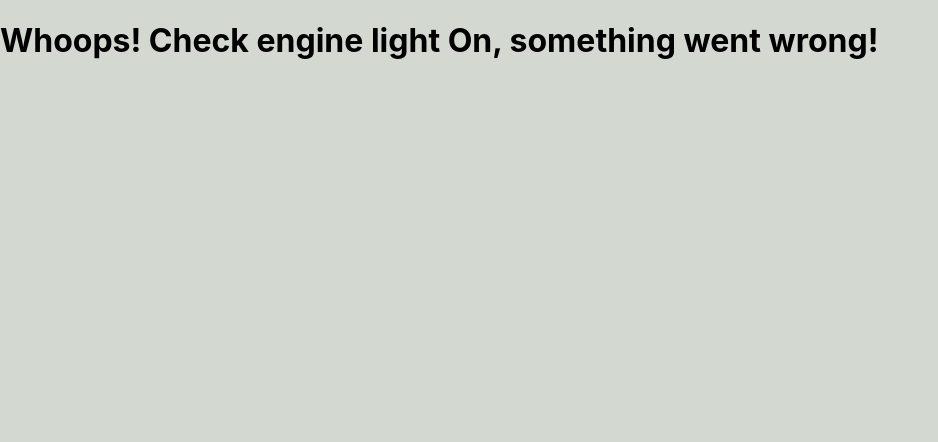
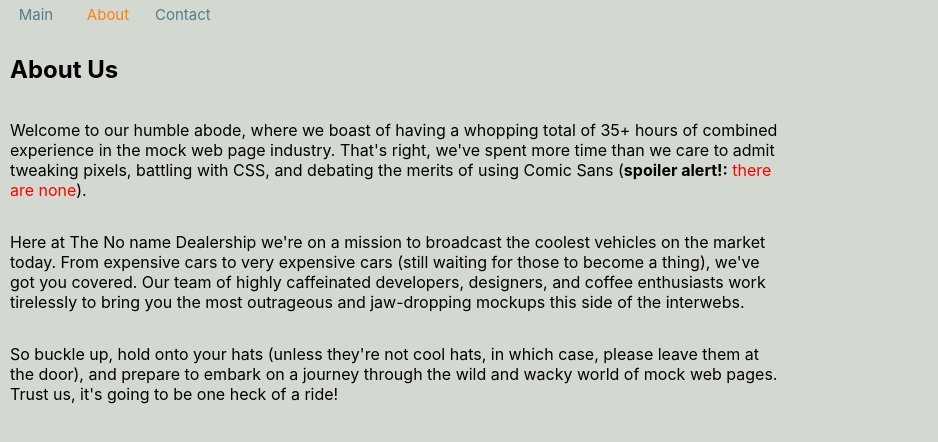
Before and after one commit to wormondeck/myPhase2Project, a React (Create React App) app: page /about in a window 1280 px wide. Shown: the top 442 px of the page, without its empty margins (0-938 px from the left). Built offline with nearby package versions, Linux system fonts and the light colour scheme.

Commit message:
updated routes

```diff
--- a/db.json
+++ b/db.json
@@ -27,7 +27,7 @@
     {
       "id": "4",
       "name": "Porsche 718 Cayman GT4",
-      "color": "white",
+      "color": "yellow",
       "price": "147,525.00",
       "image": "https://www.westcoastexoticcars.com/imagetag/831/main/l/Used-2020-Porsche-718-Cayman-GT4-Manual-1627411719.jpg",
       "info": "The Porsche 718 Cayman GT4 is designed to offer an exceptional driving experience on both the road and the track. One standout feature is its naturally aspirated 4.0-liter flat-six engine, which produces an exhilarating sound and delivers impressive performance. The GT4 also boasts a lightweight construction, precise handling, and aerodynamic enhancements derived from motorsport technology. As a result, driving enthusiasts often praise the Porsche 718 Cayman GT4 for its agility, responsiveness, and overall driving dynamics."
@@ -103,6 +103,14 @@
       "price": "35,700.00",
       "image": "https://www.motortrend.com/uploads/sites/5/2019/10/2018-Honda-Civic-Type-R.jpg",
       "info": "The Honda Civic Type-R has set a lap record for front-wheel-drive production cars at the Nürburgring Nordschleife track in Germany. With a time of 7 minutes and 43.8 seconds, it showcased the impressive performance capabilities of this hot hatchback."
+    },
+    {
+      "id": "14",
+      "name": "Rolls Royce Cullinan",
+      "color": "black",
+      "price": "349,880.00",
+      "image": "https://jordantimes.com/sites/default/files/styles/news_inner/public/rolls-royce_cullinan_539.png?itok=uzHVS0OR",
+      "info": "The Cullinan is named after the largest diamond ever discovered, the Cullinan Diamond, which weighed over 3,100 carats when it was unearthed in South Africa in 1905. This naming choice reflects Rolls-Royce's commitment to luxury, elegance, and the idea of rarity and exclusivity, as the Cullinan Diamond is one of the most famous and valuable gemstones in the world."
     }
   ]
 }
--- /dev/null
+++ b/src/About.js
@@ -0,0 +1,25 @@
+import React from 'react';
+import NavBar from "./NavBar";
+
+function About() {
+
+  return (
+    <div>
+      <header>
+        <NavBar />
+      </header>
+      <h2 className='some-padding'>About Us</h2>
+      <p className='about-container'>
+        Welcome to our humble abode, where we boast of having a whopping total of 35+ hours of combined experience in the mock web page industry. That's right, we've spent more time than we care to admit tweaking pixels, battling with CSS, and debating the merits of using Comic Sans (<strong>spoiler alert!:</strong> <span style={{ color: 'red' }}>there are none</span>).
+      </p>
+      <p className='about-container'>
+        Here at The No name Dealership we're on a mission to broadcast the coolest vehicles on the market today. From expensive cars to very expensive cars (still waiting for those to become a thing), we've got you covered. Our team of highly caffeinated developers, designers, and coffee enthusiasts work tirelessly to bring you the most outrageous and jaw-dropping mockups this side of the interwebs.
+      </p>
+      <p className='about-container'>
+        So buckle up, hold onto your hats (unless they're not cool hats, in which case, please leave them at the door), and prepare to embark on a journey through the wild and wacky world of mock web pages. Trust us, it's going to be one heck of a ride!
+      </p>
+    </div>
+  );
+}
+
+export default About;
--- a/src/App.js
+++ b/src/App.js
@@ -5,6 +5,7 @@ import Inventory from './Inventory';
 
 function App() {
   const [cars, setCars] = useState([]);
+  const [color, setColor] = useState('All')
 
     useEffect(() =>{
       fetch("http://localhost:3000/vehicles")
@@ -17,13 +18,30 @@ function App() {
         setCars([...cars, newCar])
       }
 
-    return(
+    function handleColor(e) {
+      setColor(e.target.value)
+    }
+
+    let filteredCars = cars.filter(car => {
+      if (color === "All") return true
+      return car.color === color
+    })
+
+    return (
       <>
         <header>
           <NavBar />
         </header>
           <Inventory onHandleAddCar={handleAddCar} />
-          <Outlet context={cars} />
+          <select onChange={handleColor} name="filter">
+            <option value="All">Filter By Color</option>
+            <option value="black">Black</option>
+            <option value="blue">Blue</option>
+            <option value="yellow">Yellow</option>
+            <option value="white">White</option>
+            <option value="red">Red</option>
+          </select>
+          <Outlet context={filteredCars} />
       </>
     );
 };
--- a/src/CarCard.js
+++ b/src/CarCard.js
@@ -1,10 +1,7 @@
 import React from 'react';
-// import { Link, useOutletContext } from 'react-router-dom';
 import { Link } from 'react-router-dom'
 
 const CarCard = ({ car }) => {
-  // const cars = useOutletContext();
-  // console.log(cars)
 
   return (
     <article>
--- a/src/CarInfo.js
+++ b/src/CarInfo.js
@@ -3,9 +3,9 @@ import { useParams, useOutletContext } from "react-router-dom";
 
 const CarInfo = () => {
   const params = useParams();
-  const cars = useOutletContext();
+  const filteredCars = useOutletContext();
 
-  const car = cars.find(car => car.id === params.id);
+  const car = filteredCars.find(car => car.id === params.id);
 
   if (!car) {
     return <h1>Loading...</h1>
--- /dev/null
+++ b/src/Contact.js
@@ -0,0 +1,24 @@
+import React from 'react';
+import NavBar from "./NavBar";
+
+function Contact() {
+    return (
+        <div>
+          <header>
+            <NavBar />
+          </header>
+          <h2 className='some-padding'>Contact Us</h2>
+          <p className='about-container'>
+           Need to reach out to us? Shoot us an email at <span style={{ color: 'green', fontWeight: 'bold' }}>doNotShootUsAtThisEmailWeAreNotLegit@NotAnExample.com</span> and do not prepare for a rollercoaster of emotions. Our inbox is not like a black hole, and has no memes or physics equations.
+          </p>
+          <p className='about-container'>
+           Warning: Emailing us may cause uncontrollable bursts of errors, sudden urges to file a complaint, and occasional existential crises. But don't worry, our team of highly trained pigeons won't be standing by to deliver your unarrived messages with care (and a dash of sarcasm).
+          </p>
+          <p className='about-container'>
+           So go ahead, don't be shy! Send us your questions, feedback, or just a picture of your pet hedgehog wearing a top hat. We promise you we won't receive them because the email does not exist, seriously.
+          </p>
+        </div>
+    )
+}
+
+export default Contact;
--- a/src/Inventory.js
+++ b/src/Inventory.js
@@ -5,6 +5,8 @@ const Inventory = ({ onHandleAddCar }) => {
     const [color, setColor] = useState('');
     const [price, setPrice] = useState('');
     const [image, setImage] = useState('');
+
+
 
     const handNameChange = (e) => {
         setName(e.target.value)
@@ -42,6 +44,11 @@ const Inventory = ({ onHandleAddCar }) => {
             onHandleAddCar(newCarData)
         })
         .catch((error) => console.error(error));
+
+        setName('')
+        setColor('')
+        setPrice('')
+        setImage('')
     };
 
   const highlightStyle = {
@@ -50,7 +57,8 @@ const Inventory = ({ onHandleAddCar }) => {
 
   return (
     <div>
-      <h1 style={highlightStyle}>Our Inventory Updates Daily!</h1>
+      <h1>The No Name Dealership</h1>
+      <h3 style={highlightStyle}>Our Inventory Updates Daily!</h3>
         <form onSubmit={handleSubmit}>
           <input
             type="text"
--- a/src/NavBar.js
+++ b/src/NavBar.js
@@ -10,6 +10,18 @@ const NavBar = () => {
       >
         Main
       </NavLink>
+      <NavLink
+        to="/about"
+        className="App-link"
+      >
+        About
+      </NavLink>
+      <NavLink
+        to="/contact"
+        className="App-link"
+      >
+        Contact
+      </NavLink>
     </nav>
   )
 }
--- a/src/index.css
+++ b/src/index.css
@@ -12,3 +12,13 @@ code {
   font-family: source-code-pro, Menlo, Monaco, Consolas, 'Courier New',
     monospace;
 }
+
+.about-container {
+  float: left;
+  width: 60%;
+  padding: 0 10px;
+}
+
+.some-padding {
+  padding: 0 10px;
+}
```
Also changed, not shown: src/routes.js (+11 -2 lines), 1 other file (tests, documents, lock files or other folders).
